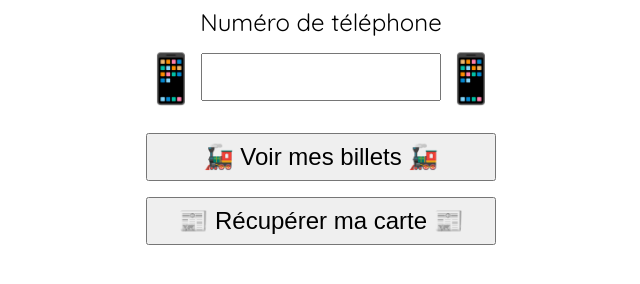
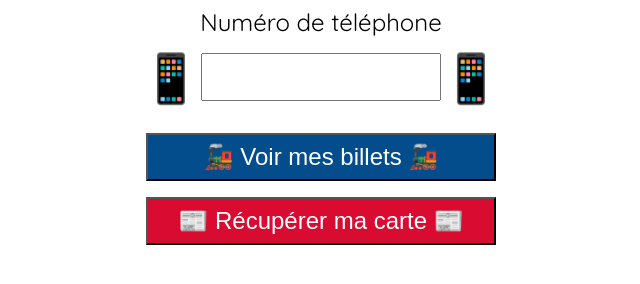
Before and after one commit to Vertocz/ffsa, a Django app: page / in a window 1280 px wide. Shown: the part 287-571 px from the top of the page, without its empty margins (319-959 px from the left). Run offline with Django 4.2, Linux system fonts and the light colour scheme; some web fonts are replaced.

Commit message:
couleurs boutons

```diff
--- a/pole/static/style.css
+++ b/pole/static/style.css
@@ -61,6 +61,8 @@ textarea {
 
 .bouton-accueil {
     width: 350px;
+    background-color: var(--c1);
+    color: white;
 }
 
 form {
--- a/pole/templates/index.html
+++ b/pole/templates/index.html
@@ -8,7 +8,7 @@
     <div>Numéro de téléphone</div>
     <div style="font-size: 3rem; display: inline-flex; align-items: center">&#128241; {{ form.telephone }} &#128241;</div>
     <input class="bouton-accueil" type="submit" name="billetos" value="&#128642; Voir mes billets &#128642;">
-    <input class="bouton-accueil" type="submit" name="carta" value="&#128240; Récupérer ma carte &#128240;">
+    <input class="bouton-accueil" style="background-color: var(--c2)" type="submit" name="carta" value="&#128240; Récupérer ma carte &#128240;">
 </form>
 
 
```
